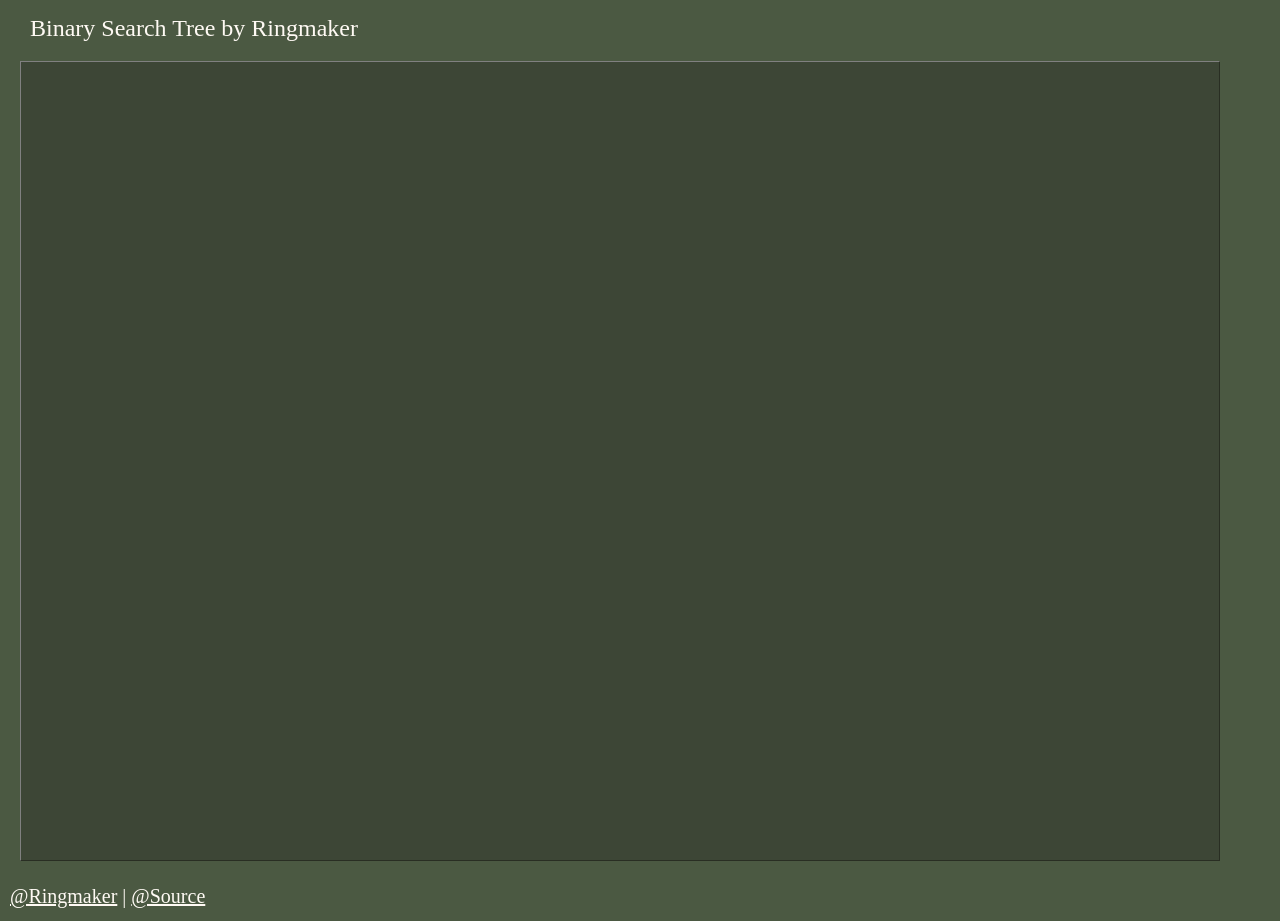
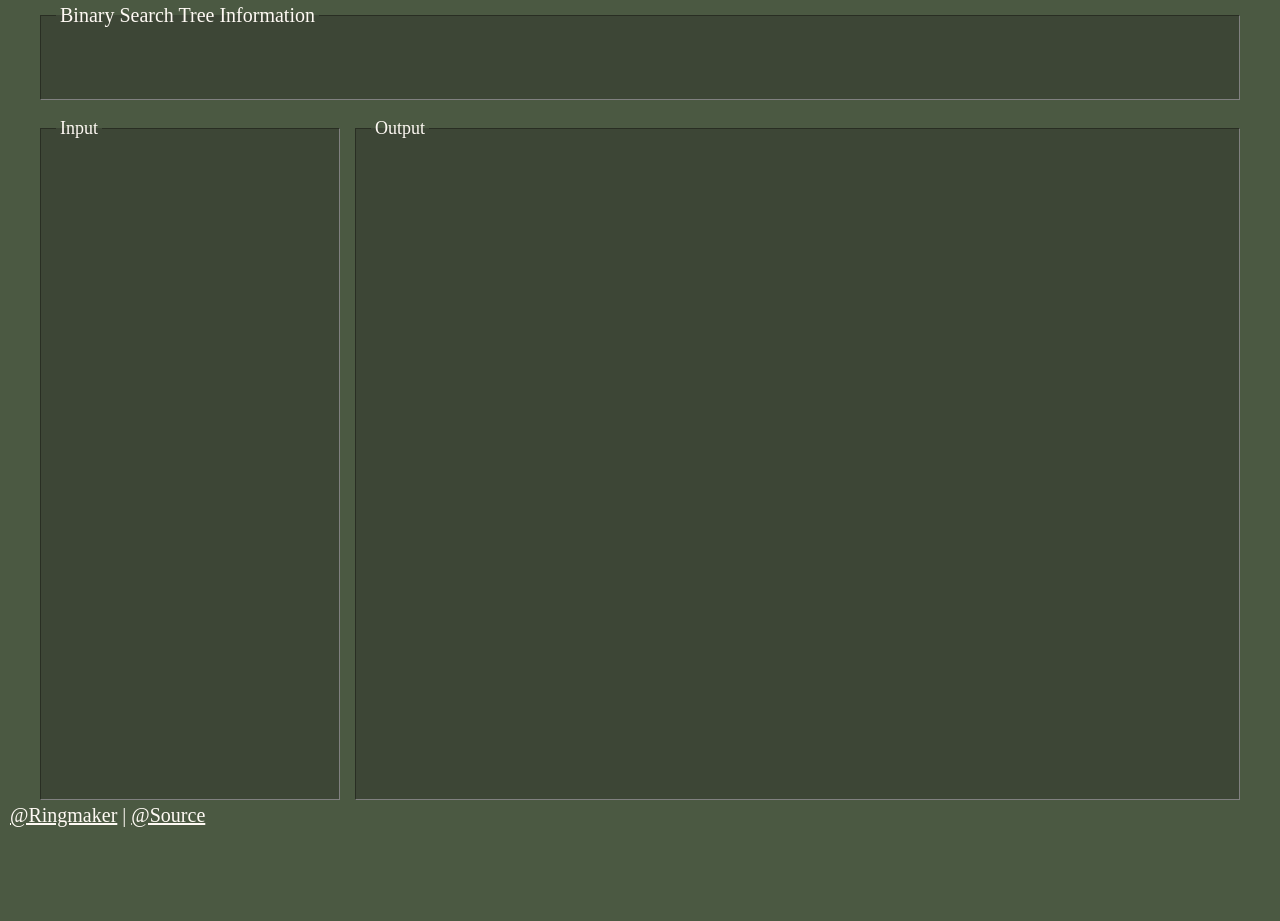
Before and after one commit to cmRingmaker/balanced-BST, a plain HTML site: page index.html in a window 1280 px wide. After the commit the page ends 840 px from the top, so only its background shows below. Drawn offline with Linux system fonts and the light colour scheme.

Commit message:
layout finalized

```diff
--- a/css/style.css
+++ b/css/style.css
@@ -35,9 +35,8 @@ body {
 	font-size: 1.8rem;
 	background-color: var(--GreenBG);
 	color: var(--OffWhite);
-	height: 100vh;
-	display: grid;
-	grid-template-rows: auto 1fr auto;
+	display: flex;
+	flex-direction: column;
 }
 
 ::selection {
@@ -63,14 +62,32 @@ header {
 */
 
 main {
+	display: grid;
+	grid-template-columns: 300px 1fr;
+	grid-template-rows: 100px auto;
+	gap: 15px;
 	width: 1200px;
 	height: 800px;
-	margin: 20px;
-	background-color: var(--DarkGreenBG);
-	/* Contrasting borders for container */
-	border: var(--Border);
-	border-top-color: var(--BorderBright);
-	border-left-color: var(--BorderBright);
+	margin: auto;
+
+	> :first-child {
+		grid-column: 1 / -1;
+		font-size: 2rem;
+	}
+
+	fieldset {
+		background-color: var(--DarkGreenBG);
+		border: var(--Border);
+		border-bottom-color: var(--BorderBright);
+		border-right-color: var(--BorderBright);
+		height: 100%;
+
+		legend {
+			padding: 0 4px;
+			margin-left: 15px;
+			user-select: none;
+		}
+	}
 }
 
 /*
@@ -82,4 +99,5 @@ main {
 footer {
 	padding: 0 0 10px 10px;
 	font-size: 2rem;
+	margin-top: auto;
 }
--- a/index.html
+++ b/index.html
@@ -15,11 +15,21 @@
 </head>
 
 <body>
-  <header>
-    <h1>Binary Search Tree by Ringmaker</h1>
-  </header>
+  <main>
+    <fieldset id="info">
+      <legend>Binary Search Tree Information</legend>
+    </fieldset>
 
-  <main>
+    <form>
+      <fieldset id='input'>
+        <legend>Input</legend>
+      </fieldset>
+    </form>
+
+    <fieldset id="output">
+      <legend>Output</legend>
+    </fieldset>
+
   </main>
 
   <footer>
```
